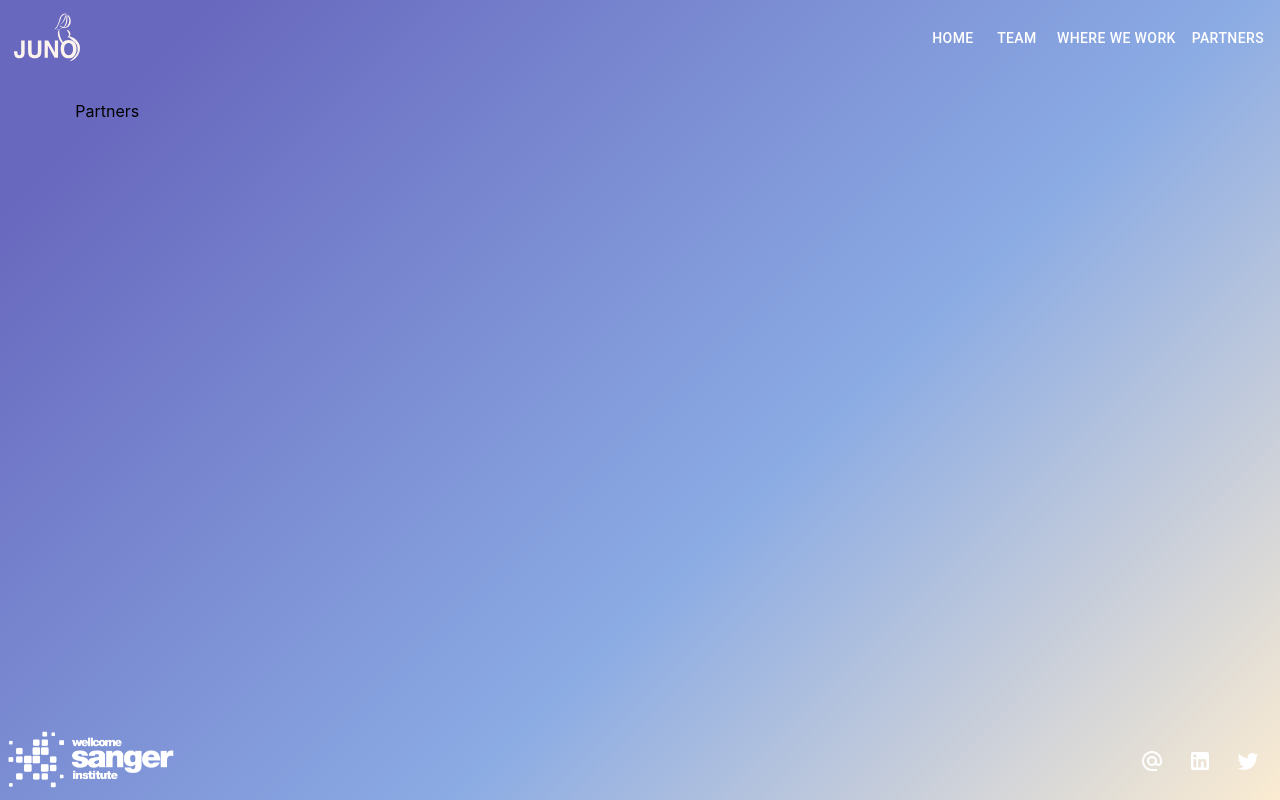
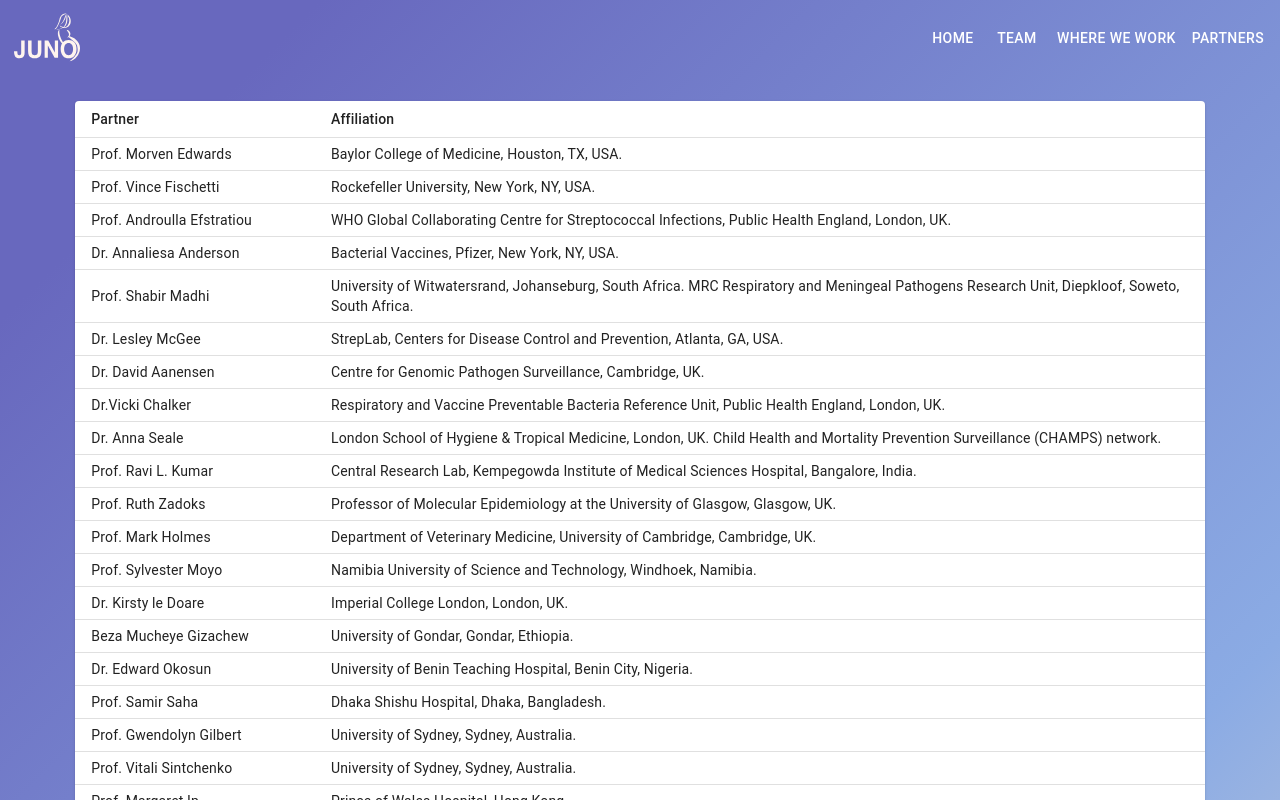
Before and after one commit to sanger-pathogens/juno-app, a React (Create React App) app: page /partners in a window 1280 px wide. Shown: the top 800 px of the page. Built offline with nearby package versions, Linux system fonts and the light colour scheme.

Commit message:
Add draft partners table

```diff
--- a/src/components/PagePartners.js
+++ b/src/components/PagePartners.js
@@ -1,7 +1,36 @@
 import React from 'react';
+import Table from '@material-ui/core/Table';
+import TableBody from '@material-ui/core/TableBody';
+import TableCell from '@material-ui/core/TableCell';
+import TableContainer from '@material-ui/core/TableContainer';
+import TableHead from '@material-ui/core/TableHead';
+import TableRow from '@material-ui/core/TableRow';
+import Paper from '@material-ui/core/Paper';
 
 import Page from './Page';
+import partners from '../data/partners';
 
-const PagePartners = () => <Page>Partners</Page>;
+const PagePartners = () => (
+  <Page>
+    <TableContainer component={Paper}>
+      <Table size="small">
+        <TableHead>
+          <TableRow>
+            <TableCell>Partner</TableCell>
+            <TableCell>Affiliation</TableCell>
+          </TableRow>
+        </TableHead>
+        <TableBody>
+          {partners.map(({ name, affiliation }, i) => (
+            <TableRow key={i}>
+              <TableCell>{name}</TableCell>
+              <TableCell>{affiliation}</TableCell>
+            </TableRow>
+          ))}
+        </TableBody>
+      </Table>
+    </TableContainer>
+  </Page>
+);
 
 export default PagePartners;
--- /dev/null
+++ b/src/data/partners.json
@@ -0,0 +1,198 @@
+[
+    {
+        "name": "Prof. Morven Edwards",
+        "affiliation": "Baylor College of Medicine, Houston, TX, USA."
+    },
+    {
+        "name": "Prof. Vince Fischetti",
+        "affiliation": "Rockefeller University, New York, NY, USA."
+    },
+    {
+        "name": "Prof. Androulla Efstratiou",
+        "affiliation": "WHO Global Collaborating Centre for Streptococcal Infections, Public Health England, London, UK."
+    },
+    {
+        "name": "Dr. Annaliesa Anderson",
+        "affiliation": "Bacterial Vaccines, Pfizer, New York, NY, USA."
+    },
+    {
+        "name": "Prof. Shabir Madhi",
+        "affiliation": "University of Witwatersrand, Johanseburg, South Africa. MRC Respiratory and Meningeal Pathogens Research Unit, Diepkloof, Soweto, South Africa."
+    },
+    {
+        "name": "Dr. Lesley McGee",
+        "affiliation": "StrepLab, Centers for Disease Control and Prevention, Atlanta, GA, USA."
+    },
+    {
+        "name": "Dr. David Aanensen",
+        "affiliation": "Centre for Genomic Pathogen Surveillance, Cambridge, UK."
+    },
+    {
+        "name": "Dr.Vicki Chalker",
+        "affiliation": "Respiratory and Vaccine Preventable Bacteria Reference Unit, Public Health England, London, UK."
+    },
+    {
+        "name": "Dr. Anna Seale",
+        "affiliation": "London School of Hygiene & Tropical Medicine, London, UK. Child Health and Mortality Prevention Surveillance (CHAMPS) network."
+    },
+    {
+        "name": "Prof. Ravi L. Kumar",
+        "affiliation": "Central Research Lab, Kempegowda Institute of Medical Sciences Hospital, Bangalore, India."
+    },
+    {
+        "name": "Prof. Ruth Zadoks",
+        "affiliation": "Professor of Molecular Epidemiology at the University of Glasgow, Glasgow, UK."
+    },
+    {
+        "name": "Prof. Mark Holmes",
+        "affiliation": "Department of Veterinary Medicine, University of Cambridge, Cambridge, UK."
+    },
+    {
+        "name": "Prof. Sylvester Moyo",
+        "affiliation": "Namibia University of Science and Technology, Windhoek, Namibia."
+    },
+    {
+        "name": "Dr. Kirsty le Doare",
+        "affiliation": "Imperial College London, London, UK."
+    },
+    {
+        "name": "Beza Mucheye Gizachew",
+        "affiliation": "University of Gondar, Gondar, Ethiopia."
+    },
+    {
+        "name": "Dr. Edward Okosun",
+        "affiliation": "University of Benin Teaching Hospital, Benin City, Nigeria."
+    },
+    {
+        "name": "Prof. Samir Saha",
+        "affiliation": "Dhaka Shishu Hospital, Dhaka, Bangladesh."
+    },
+    {
+        "name": "Prof. Gwendolyn Gilbert",
+        "affiliation": "University of Sydney, Sydney, Australia."
+    },
+    {
+        "name": "Prof. Vitali Sintchenko",
+        "affiliation": "University of Sydney, Sydney, Australia."
+    },
+    {
+        "name": "Prof. Margaret Ip",
+        "affiliation": "Prince of Wales Hospital, Hong Kong."
+    },
+    {
+        "name": "Prof. Stephen Obaro",
+        "affiliation": "University of Nebraska Medical Center, Omaha, NE, USA."
+    },
+    {
+        "name": "Prof. Iruka Okeke",
+        "affiliation": "University of Ibadan, Ibadan, Nigeria."
+    },
+    {
+        "name": "Prof. Claire Poyart",
+        "affiliation": "Centre national de référence des Streptocoques, Paris France. Institut National de la Santé et de la Recherche Médicale (INSERM)."
+    },
+    {
+        "name": "Prof. Rob Heyderman",
+        "affiliation": "University College London, UK."
+    },
+    {
+        "name": "Dr. Elita Jauneikaite",
+        "affiliation": "Imperial College London, UK."
+    },
+    {
+        "name": "Dr. Nick Croucher",
+        "affiliation": "Imperial College London, UK."
+    },
+    {
+        "name": "Dr. Merijn Bijlsma",
+        "affiliation": "Amsterdam Medical Center, Amsterdam, Netherlands."
+    },
+    {
+        "name": "Dr. John Lees",
+        "affiliation": "New York University, New York, NY, USA."
+    },
+    {
+        "name": "Dr. Ekaterina Egorova",
+        "affiliation": "Laboratory of Clinical Microbiology and Biotechnology, Moscow Research Institute for Epidemiology and Microbiology, Moscow, Russia."
+    },
+    {
+        "name": "Dr. Wasana Kudagammana",
+        "affiliation": "University of Peradeniya, Sri Lanka."
+    },
+    {
+        "name": "Dr. Balaji Veeraraghavan",
+        "affiliation": "Christian Medical College & Hospital, Vellore, India."
+    },
+    {
+        "name": "Dr. Marcelo Pilonetto",
+        "affiliation": "Pontifical Catholic University of Paraná, Curitiba Campus, Curitiba, Brasil."
+    },
+    {
+        "name": "Dr. Suna Kizilyildirim",
+        "affiliation": "Cukurova University, Adana, Turkey."
+    },
+    {
+        "name": "Antoaneta Decheva",
+        "affiliation": "National reference laboratory of Streptococci and Corynebacteria, Sofia, Bulgaria."
+    },
+    {
+        "name": "Dr. Nicholas Legakis",
+        "affiliation": "University of Athens, Athens, Greece."
+    },
+    {
+        "name": "Dr. Gilho Lee",
+        "affiliation": "Dankook University, Yongin, South Korea."
+    },
+    {
+        "name": "Prof. Marta Mollerach",
+        "affiliation": "Universidad de Buenos Aires, Buenos Aires, Argentina. "
+    },
+    {
+        "name": "Dr. Baharak Afshar",
+        "affiliation": "Respiratory and Systemic Infection Laboratory, Health Protection Agency, Microbiology Services Division, London, UK."
+    },
+    {
+        "name": "Dr. Roberta Creti",
+        "affiliation": "Istituto Superiore di Sanità, Rome, Italy."
+    },
+    {
+        "name": "Prof. Jaana Vuopio",
+        "affiliation": "University of Turku, Turku, Finland."
+    },
+    {
+        "name": "Dr. Barbara Spellerberg",
+        "affiliation": "Institut für Medizinische Mikrobiologie und Hygiene, Ulm, Germany."
+    },
+    {
+        "name": "Prof. Marcus Hufnagel",
+        "affiliation": "Universitätsklinikum Freiburg, Freiburg, Germany."
+    },
+    {
+        "name": "Dr. Uffe B. Skov Sørensen",
+        "affiliation": "University of Turku, Turku, Finland."
+    },
+    {
+        "name": "Prof Alexander Suvorov",
+        "affiliation": "Saint Petersburg State University, Saint Petersburg, Russia."
+    },
+    {
+        "name": "Dr. Tatiana de Castro Abreu Pinto",
+        "affiliation": "Universidade Federal do Rio de Janeiro, Rio de Janeiro, Brasil."
+    },
+    {
+        "name": "Dr. Felipe Velasco",
+        "affiliation": "Universidad de la Sabana, Chía, Cundinamarca, Colombia."
+    },
+    {
+        "name": "Dinah Seligsohn",
+        "affiliation": "National Veterinary Institute,Uppsala, Sweden."
+    },
+    {
+        "name": "Prof. Ulisses de Padua Pereira",
+        "affiliation": "Universidade Estadual de Londrina, Londrina, Brasil."
+    },
+    {
+        "name": "Dr. Nadja Alexandra Vielot",
+        "affiliation": "University of North Carolina at Chapel Hill, Chapel Hill, NC, USA."
+    }
+]
```
